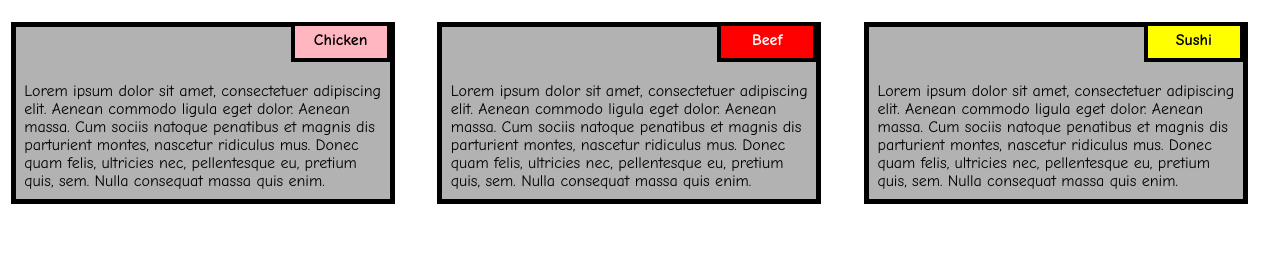
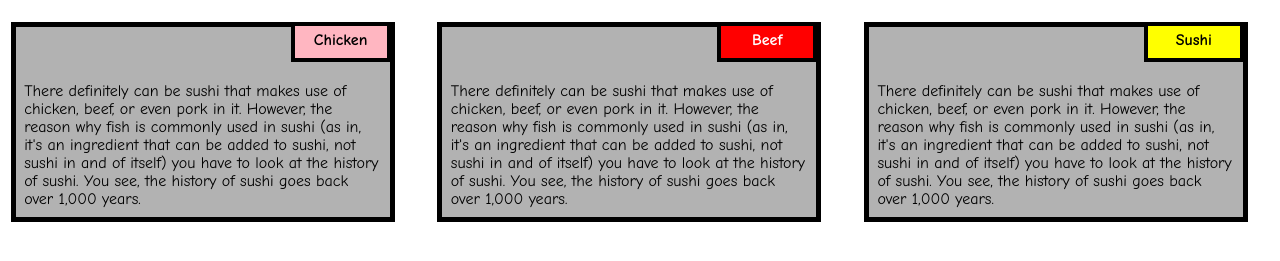
Before and after one commit to Neel-Bhatt2000/coursera-test, a plain HTML site: page module2-solution/index.html in a window 1280 px wide. Shown: the part 95-356 px from the top of the page. Drawn offline with Linux system fonts and the light colour scheme.

Commit message:
Assignment 2

```diff
--- a/module2-solution/css/stylesheet.css
+++ b/module2-solution/css/stylesheet.css
@@ -81,7 +81,9 @@ h1 {
   }
   .col-md-12 {
     margin-left: -10px;
+    margin-right: 9px;
     width: 100%;
+
   }
   .name3{
     margin-right: 65px;
--- a/module2-solution/index.html
+++ b/module2-solution/index.html
@@ -15,21 +15,21 @@
   <div class="col-lg-4 col-md-6 col-sm-12">
     <div class="box">
         <p class="content-name name1">Chicken</p>
-        <p class="content">Lorem ipsum dolor sit amet, consectetuer adipiscing elit. Aenean commodo ligula eget dolor. Aenean massa. Cum sociis natoque penatibus et magnis dis parturient montes, nascetur ridiculus mus. Donec quam felis, ultricies nec, pellentesque eu, pretium quis, sem. Nulla consequat massa quis enim.</p>
+        <p class="content">There definitely can be sushi that makes use of chicken, beef, or even pork in it. However, the reason why fish is commonly used in sushi (as in, it's an ingredient that can be added to sushi, not sushi in and of itself) you have to look at the history of sushi. You see, the history of sushi goes back over 1,000 years.</p>
     </div>
   </div>
 
   <div class="col-lg-4 col-md-6 col-sm-12">
     <div class="box">
         <p class="content-name name2">Beef</p>
-        <p class="content">Lorem ipsum dolor sit amet, consectetuer adipiscing elit. Aenean commodo ligula eget dolor. Aenean massa. Cum sociis natoque penatibus et magnis dis parturient montes, nascetur ridiculus mus. Donec quam felis, ultricies nec, pellentesque eu, pretium quis, sem. Nulla consequat massa quis enim.</p>
+        <p class="content">There definitely can be sushi that makes use of chicken, beef, or even pork in it. However, the reason why fish is commonly used in sushi (as in, it's an ingredient that can be added to sushi, not sushi in and of itself) you have to look at the history of sushi. You see, the history of sushi goes back over 1,000 years.</p>
     </div>
   </div>
 
   <div class="col-lg-4 col-md-12 col-sm-12">
     <div class="box">
         <p class="content-name name3">Sushi</p>
-        <p class="content">Lorem ipsum dolor sit amet, consectetuer adipiscing elit. Aenean commodo ligula eget dolor. Aenean massa. Cum sociis natoque penatibus et magnis dis parturient montes, nascetur ridiculus mus. Donec quam felis, ultricies nec, pellentesque eu, pretium quis, sem. Nulla consequat massa quis enim.</p>
+        <p class="content">There definitely can be sushi that makes use of chicken, beef, or even pork in it. However, the reason why fish is commonly used in sushi (as in, it's an ingredient that can be added to sushi, not sushi in and of itself) you have to look at the history of sushi. You see, the history of sushi goes back over 1,000 years.</p>
     </div>
   </div>
 
```
